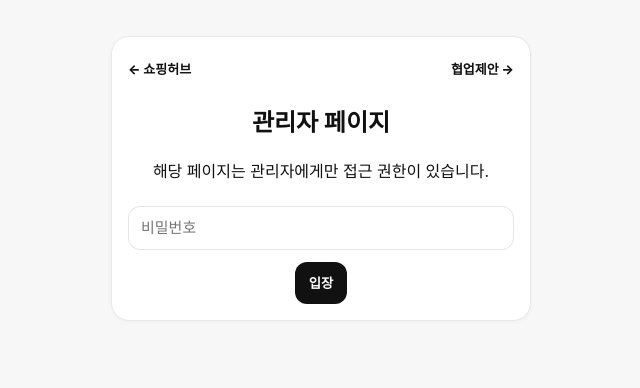
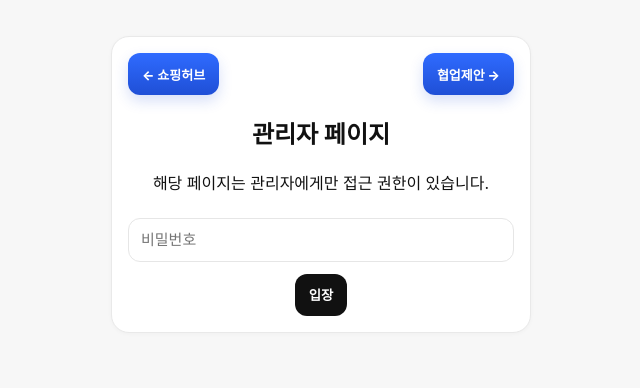
Before and after one commit to seandno24-debug/eyegotcha-linkhub, a website: page admin.html in a window 1280 px wide. Shown: the whole page, without its empty margins (319-959 px from the left). Drawn offline with Linux system fonts and the light colour scheme.

Commit message:
ui: style admin gate nav as blue filled buttons

```diff
--- a/styles.css
+++ b/styles.css
@@ -564,15 +564,20 @@ a { color: inherit; }
 .admin-gate-top a {
   display: inline-flex;
   align-items: center;
-  min-height: 30px;
-  color: #111;
+  justify-content: center;
+  min-height: 42px;
+  padding: 0 14px;
+  border-radius: 12px;
+  background: linear-gradient(180deg, #2f6bff 0%, #1f4fd6 100%);
+  color: #fff;
   text-decoration: none;
   font-size: 13px;
   font-weight: 800;
+  box-shadow: 0 6px 14px rgba(31, 79, 214, .18);
 }
 
 .admin-gate-top a:hover {
-  text-decoration: underline;
+  background: linear-gradient(180deg, #3d77ff 0%, #244ed0 100%);
 }
 
 .admin-gate input,
```
